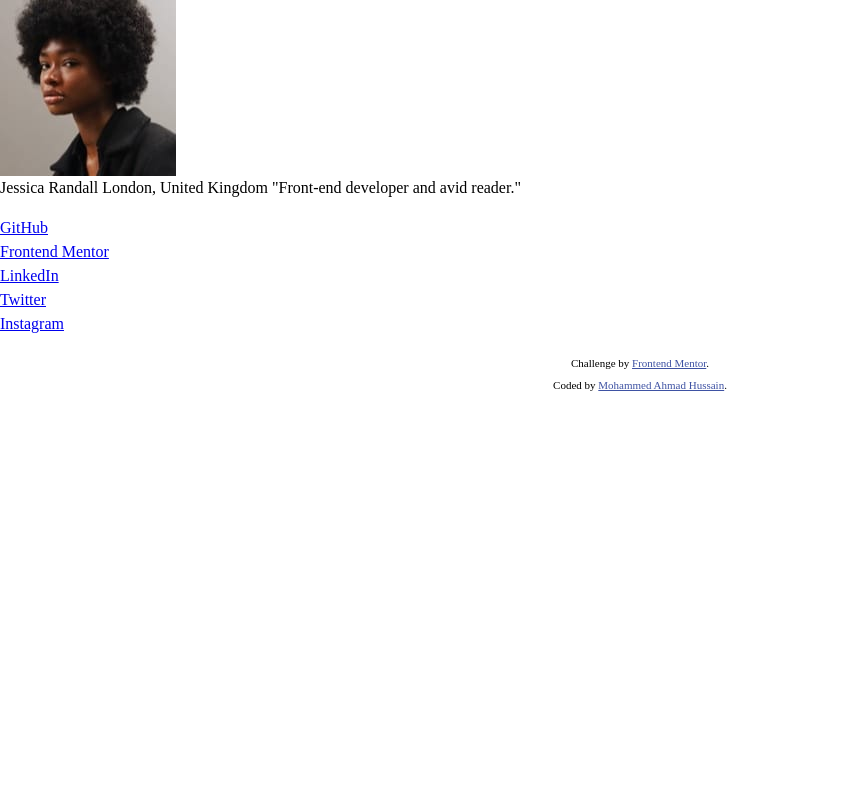
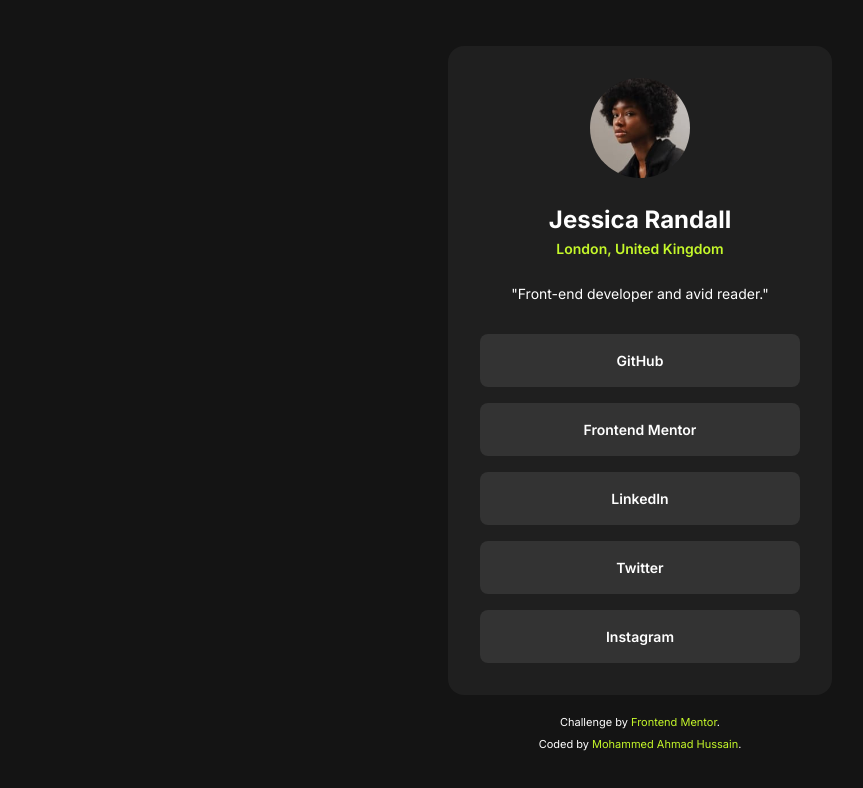
Before and after one commit to mah07308/FM-Social-Links-Profile, a plain HTML site: page index.html in a window 1280 px wide. Shown: the whole page, without its empty margins (0-863 px from the left). Drawn offline with Linux system fonts and the light colour scheme.

Commit message:
completed challenge

```diff
--- a/index.html
+++ b/index.html
@@ -12,27 +12,28 @@
       href="./assets/images/favicon-32x32.png"
     />
 
+    <link rel="preconnect" href="https://fonts.googleapis.com" />
+    <link rel="preconnect" href="https://fonts.gstatic.com" crossorigin />
+    <link
+      href="https://fonts.googleapis.com/css2?family=Inter:wght@400;600;700&display=swap"
+      rel="stylesheet"
+    />
+
     <title>Frontend Mentor | Social links profile</title>
     <link rel="stylesheet" href="./style.css" />
   </head>
   <body>
-    <main>
-      <div class="card">
+    <main class="card">
       <div class="profile">
-          <div>
         <img
           class="profile__picture"
           src="./assets/images/avatar-jessica.jpeg"
           alt="avatar image of jessica"
         />
-          </div>
-          <div>
-            <span class="profile__name">Jessica Randall</span>
-            <span class="profile__location">London, United Kingdom</span>
-            <span class="profile__bio"
-              >"Front-end developer and avid reader."</span
-            >
-          </div>
+
+        <p class="profile__name">Jessica Randall</p>
+        <p class="profile__location">London, United Kingdom</p>
+        <p class="profile__bio">"Front-end developer and avid reader."</p>
       </div>
       <div class="links">
         <ul>
@@ -43,10 +44,7 @@
           <li><a href="#" class="btn">Instagram</a></li>
         </ul>
       </div>
-      </div>
     </main>
-    <!-- Jessica Randall London, United Kingdom "Front-end developer and avid
-    reader." GitHub Frontend Mentor LinkedIn Twitter Instagram -->
 
     <footer class="attribution">
       Challenge by
--- a/style.css
+++ b/style.css
@@ -52,15 +52,121 @@ select {
   font: inherit;
 }
 
+/* Global Styles */
+
+:root {
+  /* Colors */
+  --green: hsl(75, 94%, 57%);
+
+  --white: hsl(0, 0%, 100%);
+  --grey: hsl(0, 0%, 20%);
+  --dark-grey: hsl(0, 0%, 12%);
+  --off-black: hsl(0, 0%, 8%);
+}
+
+body {
+  font-family: 'Inter', sans-serif;
+  font-size: 14px;
+  background-color: var(--off-black);
+  color: white;
+  display: flex;
+  flex-direction: column;
+  align-items: center;
+  justify-content: center;
+}
+
+a {
+  text-decoration: none;
+  color: white;
+}
+
+ul {
+  list-style-type: none;
+}
+
+/* Card */
+
+.card {
+  background-color: var(--dark-grey);
+  max-width: 24rem;
+  padding: 2rem 2rem;
+  border-radius: 1rem;
+  width: 90vw;
+  margin: 1rem;
+}
+
+.profile {
+  display: flex;
+  flex-direction: column;
+  align-items: center;
+}
+
+.profile__picture {
+  width: 100px;
+  height: 100px;
+  border-radius: 100px;
+  margin-bottom: 1.5rem;
+}
+
+.profile__name {
+  font-size: 1.5rem;
+  font-weight: bold;
+  text-align: center;
+}
+
+.profile__location {
+  color: var(--green);
+  font-weight: 600;
+  text-align: center;
+}
+
+.profile__bio {
+  margin-top: 1.5rem;
+  margin-bottom: 1rem;
+  text-align: center;
+}
+
+.links ul {
+  display: flex;
+  flex-direction: column;
+  align-items: center;
+  justify-content: space-between;
+  gap: 1rem;
+  margin-bottom: 0;
+}
+
+.links ul li {
+  display: block;
+  width: 100%;
+}
+
+.btn {
+  display: block;
+  text-align: center;
+  background-color: var(--grey);
+  padding: 1rem 0;
+  font-weight: 600;
+  border-radius: 0.5rem;
+}
+
+.btn:hover {
+  background-color: var(--green);
+  color: var(--dark-grey);
+}
+
+/* Footer */
+
 footer {
   margin-bottom: 1rem;
   line-height: 2;
 }
+
+/* FEM Styles */
 
 .attribution {
   font-size: 11px;
   text-align: center;
 }
 .attribution a {
-  color: hsl(228, 45%, 44%);
+  color: var(--green);
 }
```
Also changed, not shown: Screenshot 2024-01-26.png (added), 2 other files. Lines whose indentation alone changed are shown as unchanged.
